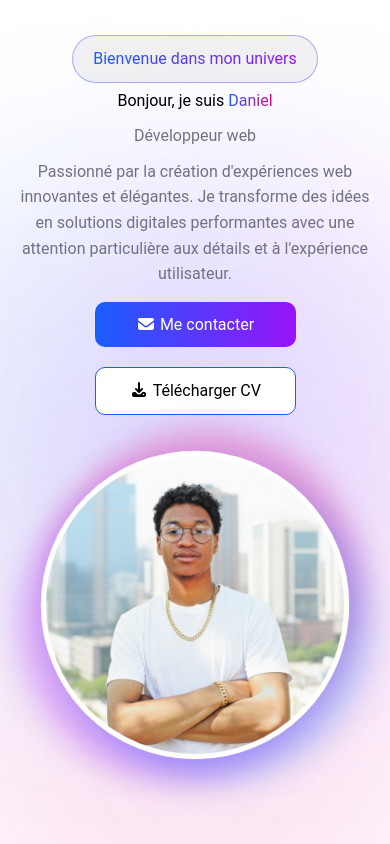
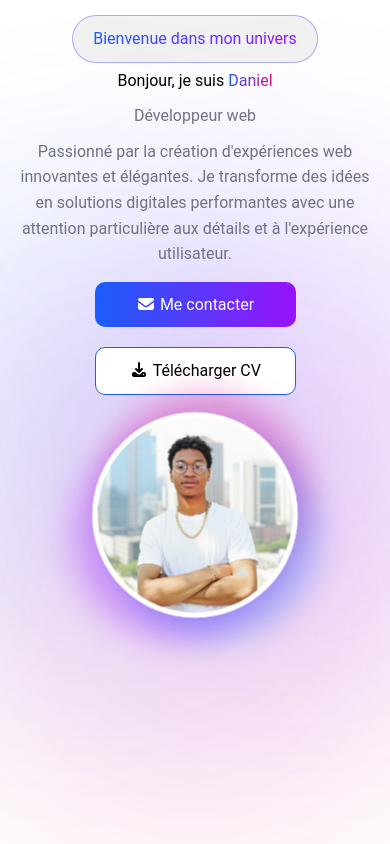
Before and after one commit to Daniel0455/portfolio_daniel, a Next.js app in the folder frontend/: page / in a window 390 px wide. Shown: the top 844 px of the page. Built offline with nearby package versions, Linux system fonts and the light colour scheme.

Commit message:
redimensionnement du profil

```diff
--- a/frontend/styles/globals.css
+++ b/frontend/styles/globals.css
@@ -73,8 +73,8 @@ p{ all: unset; display: block;}
 }
 .pnoir, .pgris
 {
-    margin-bottom: 5px;
-    margin-top: 5px;
+    margin-bottom: 10px;
+    margin-top: 10px;
 }
 .pnoir
 {
@@ -206,8 +206,8 @@ p{ all: unset; display: block;}
         width: 100%;
         align-items: center;
         text-align: center;
-        margin-top: 30px;
-        margin-right: 30px;
+        margin-top: 10px;
+        margin-right: 10px;
     }
     .csdroit
     {
@@ -217,6 +217,16 @@ p{ all: unset; display: block;}
         width: 100%;
         justify-content: center;
     }
+    .pnoir, .pgris
+    {
+        margin-bottom: 5px;
+        margin-top: 5px;
+    }
+    .pdpprofil
+    {
+        width: 200px;
+        height: 200px;
+    }
 }
 /*Animation*/
 @keyframes pdp {
```
